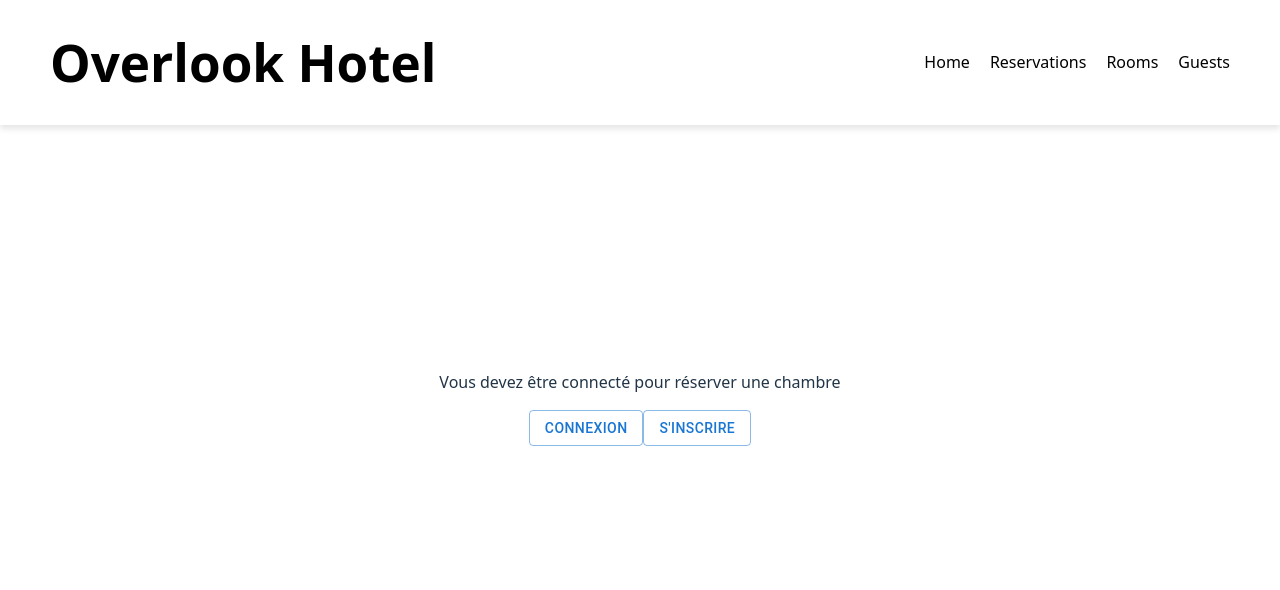
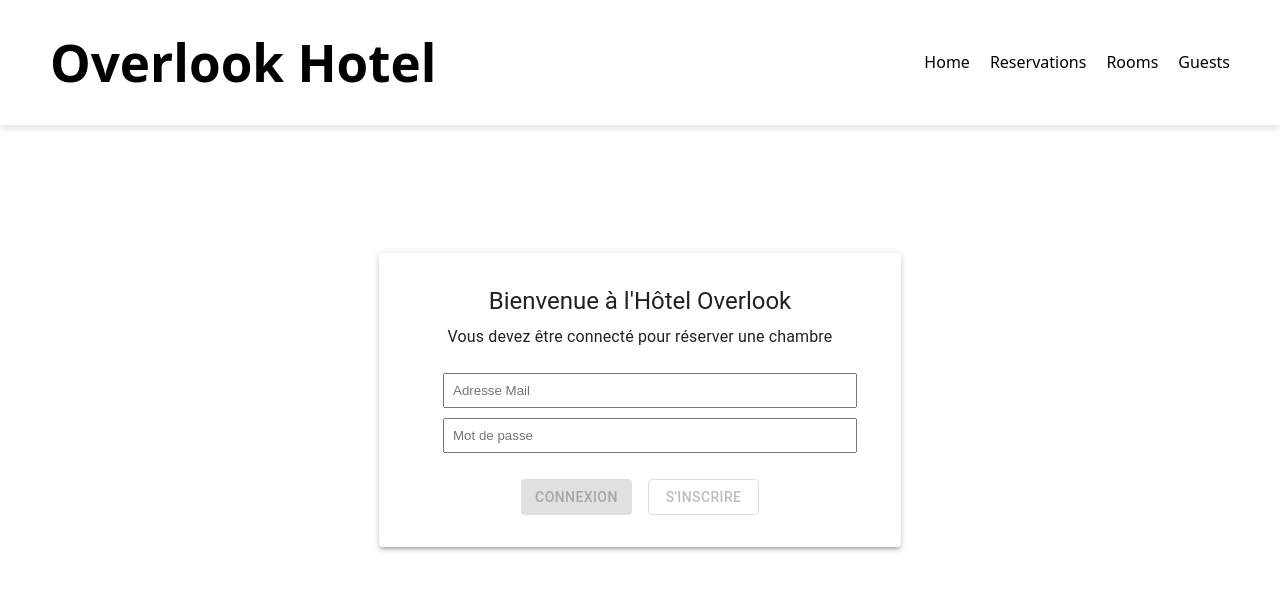
Before and after one commit to barbara-vanni/overlook-hotel, a React (Vite) app in the folder frontend/: page /login in a window 1280 px wide. Shown: the top 590 px of the page. Built offline with nearby package versions, Linux system fonts and the light colour scheme; no server answers.

Commit message:
[MODIFY] handleRegister when a new client sign up

```diff
--- a/frontend/src/pages/Login.tsx
+++ b/frontend/src/pages/Login.tsx
@@ -1,10 +1,16 @@
+import { useNavigate } from "react-router-dom";
+import { jwtDecode } from "jwt-decode";
 import React, { useState } from "react";
       import axios from "axios";
       import Box from "@mui/material/Box";
       import Button from "@mui/material/Button";
       import Typography from "@mui/material/Typography";
       import Modal from "@mui/material/Modal";
+    import {Container, Paper, TextField} from "@mui/material";
 
+    const SUPABASE_URL = import.meta.env.VITE_SUPABASE_URL;
+    const SUPABASE_KEY = import.meta.env.VITE_SUPABASE_ANON_KEY;
+    const API_BASE = import.meta.env.VITE_API_BASE_URL;
     const style = {
                 position: "absolute",
                 top: "50%",
@@ -21,43 +27,132 @@
     const [open, setOpen] = useState(false);
     const [username, setUsername] = useState("");
     const [password, setPassword] = useState("");
+    const [showRegisterModal, setShowRegisterModal] = useState(false);
+    const [registerData, setRegisterData] = useState({
+        email: "",
+        password: "",
+        firstName: "",
+        lastName: "",
+        age:"",
+        phone: "",
+    });
+    const navigate = useNavigate();
+
 
     const handleOpen = () => setOpen(true);
     const handleClose = () => setOpen(false);
 
+
     const handleLogin = async () => {
           try {
-            const response = await axios.post("/api/auth/login", { username, password });
-            alert(response.data);
+              const response = await axios.post(
+                  `${SUPABASE_URL}/auth/v1/token?grant_type=password`,
+                  {
+                      email: username,
+                      password: password,
+                  },
+                  {
+                      headers: {
+                          apikey: SUPABASE_KEY,
+                          "Content-Type": "application/json",
+                      },
+                  }
+              );
+
+              const accessToken = response.data.access_token;
+              localStorage.setItem("accessToken", accessToken);
+              console.log("accessToken", accessToken);
+
+              // Décoder le token pour extraire l’ID Supabase
+              const decoded: any = jwtDecode(accessToken);
+              const userId = decoded.sub;
+
+              // Récupérer le rôle depuis le backend
+              const profileRes = await axios.get(
+                  `${import.meta.env.VITE_API_BASE_URL}/api/user-role/${userId}`,
+                  {
+                      headers: { Authorization: `Bearer ${accessToken}` },
+                  }
+              );
+              console.log("Réponse du backend :", profileRes.data);
+
+              const role = profileRes.data.role;
+              localStorage.setItem("userId", userId);
+              localStorage.setItem("userRole", role);
+              console.log("userId", userId);
+              console.log("role", role);
+
+              alert("Connexion réussie");
               handleClose();
-          } catch (error) {
+
+              if (role === "admin") {
+                  navigate("/admin");
+              }
+              else if (role === "employee") {
+                  navigate("/employee");
+              } else {
+                  navigate("/reservations");
+              }
+
+          } catch (error: any) {
+              if (error.response && error.response.status === 400){
+                  setRegisterData({ ...registerData, email: username, password});
+                  setShowRegisterModal(true);
+              } else{
+                  console.error(error);
                   alert("Erreur d'authentification");
+              }
+
+          }
+      };
+    const handleRegister = async () => {
+        try {
+            await axios.post(
+                `${API_BASE}/auth/v1/signup`,
+                registerData,
+                { headers: { "Content-Type": "application/json" } }
+            );
+            alert("Inscription réussie, vous pouvez vous connecter.");
+            setShowRegisterModal(false);
+            setUsername(registerData.email);
+            setPassword(registerData.password);
+        } catch {
+            console.error("Erreur lors de l'inscription :", Error);
+            alert("Erreur lors de l'inscription");
         }
     };
 
         return (
-          <div>
-              <p>Vous devez être connecté pour réserver une chambre</p>
-            <Button variant="outlined" onClick={handleOpen}>
-              Connexion
-            </Button>
-              <Button variant="outlined" onClick={() => window.location.href = "/register"}>
-                S'inscrire
-                </Button>
-            <Modal
-              open={open}
-              onClose={handleClose}
-              aria-labelledby="modal-modal-title"
-              aria-describedby="modal-modal-description"
+            <Container
+                maxWidth="sm"
+                sx={{
+                    display: 'flex',
+                    flexDirection: 'column',
+                    alignItems: 'center',
+                    justifyContent: 'center',
+                    minHeight: '80vh'
+                }}
             >
-              <Box sx={style}>
-                <Typography id="modal-modal-title" variant="h6" component="h2">
-                  Connexion
+                <Paper
+                    elevation={3}
+                    sx={{
+                        p: 4,
+                        display: 'flex',
+                        flexDirection: 'column',
+                        alignItems: 'center',
+                        width: '100%'
+                    }}
+                >
+                    <Typography variant="h5" gutterBottom>
+                        Bienvenue à l'Hôtel Overlook
+                    </Typography>
+                    <Typography variant="body1" sx={{ mb: 3, textAlign: 'center' }}>
+                        Vous devez être connecté pour réserver une chambre
                     </Typography>
                     <Box>
                         <input
-                    type="text"
-                    placeholder="Nom d'utilisateur"
+                            type="email"
+                            placeholder="Adresse Mail"
                             value={username}
                             onChange={(e) => setUsername(e.target.value)}
                             style={{ width: "100%", marginBottom: "10px", padding: "8px" }}
@@ -69,14 +164,71 @@
                             onChange={(e) => setPassword(e.target.value)}
                             style={{ width: "100%", marginBottom: "10px", padding: "8px" }}
                         />
-                  <Button variant="contained" onClick={handleLogin} style={{ width: "100%" }}>
-                    Se connecter
+                    </Box>
+                    <Box sx={{ display: 'flex', gap: 2, mt: 2 }}>
+                        <Button
+                            variant="contained"
+                            color="primary"
+                            onClick={handleLogin}
+                            fullWidth
+                            disabled={!username || !password}
+                        >
+                            Connexion
+                        </Button>
+                        <Button
+                            variant="outlined"
+                            color="primary"
+                            onClick={() => {
+                                setRegisterData({ ...registerData, email: username, password });
+                                setShowRegisterModal(true);
+                            }}
+                            fullWidth
+                            disabled={!username}
+                        >
+                            S'inscrire
                         </Button>
                     </Box>
+
+                </Paper>
+
+                <Modal open={showRegisterModal} onClose={() => setShowRegisterModal(false)}>
+                    <Box sx={style}>
+                        <Typography variant="h6">Inscription - Informations complémentaires</Typography>
+                        <TextField
+                            label="Prénom"
+                            value={registerData.firstName}
+                            onChange={e => setRegisterData({ ...registerData, firstName: e.target.value })}
+                            fullWidth sx={{ mt: 2 }}
+                        />
+                        <TextField
+                            label="Nom"
+                            value={registerData.lastName}
+                            onChange={e => setRegisterData({ ...registerData, lastName: e.target.value })}
+                            fullWidth sx={{ mt: 2 }}
+                        />
+                        <TextField
+                            label="Age"
+                            value={registerData.age}
+                            onChange={e => setRegisterData({ ...registerData, age : e.target.value })}
+                            fullWidth sx={{ mt: 2 }}
+                            />
+                        <TextField
+                            label="Téléphone"
+                            value={registerData.phone}
+                            onChange={e => setRegisterData({ ...registerData, phone: e.target.value })}
+                            fullWidth sx={{ mt: 2 }}
+                        />
+                        <Button
+                            variant="contained"
+                            sx={{ mt: 3, width: "100%" }}
+                            onClick={handleRegister}
+                            disabled={!registerData.firstName || !registerData.lastName || !registerData.age|| !registerData.phone}
+                        >
+                            Valider l'inscription
+                        </Button>
                     </Box>
                 </Modal>
-          </div>
+            </Container>
         );
     };
-
       export default LoginModal;
```
Lines whose indentation alone changed are shown as unchanged.
